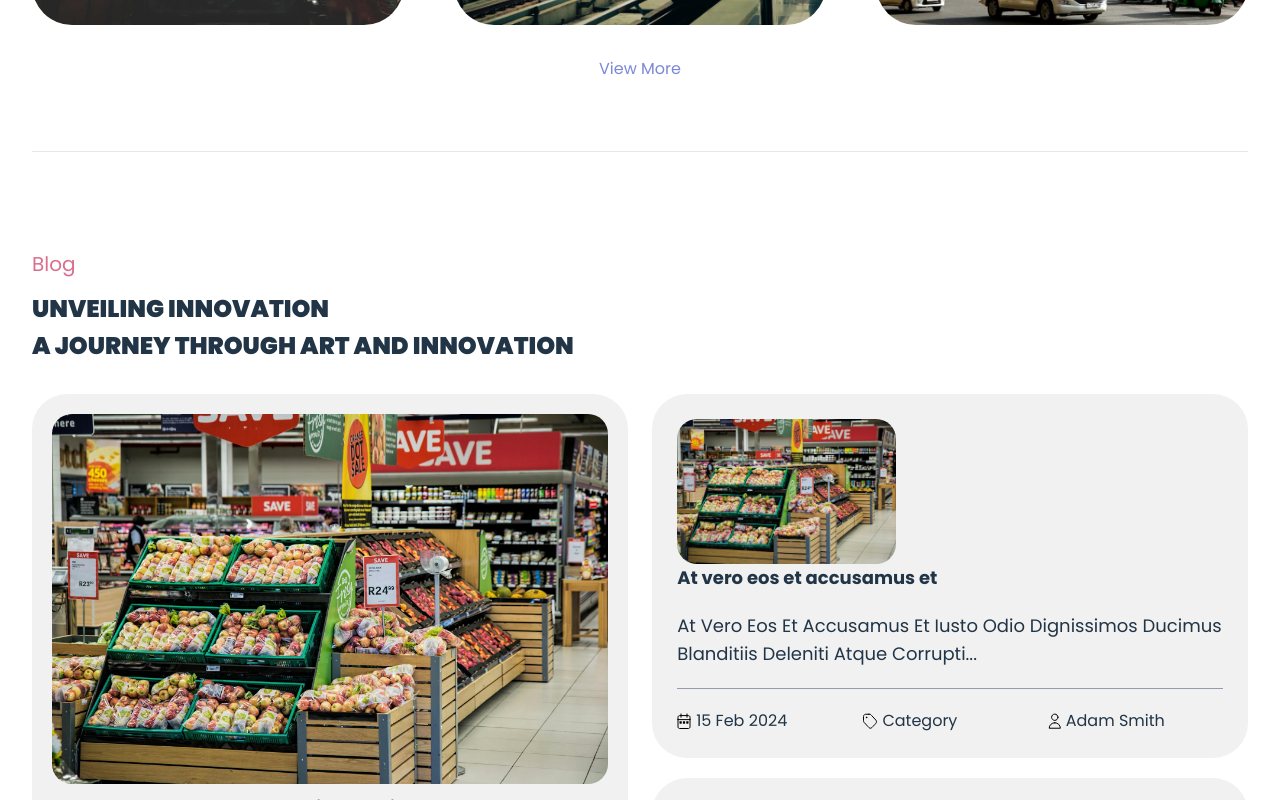
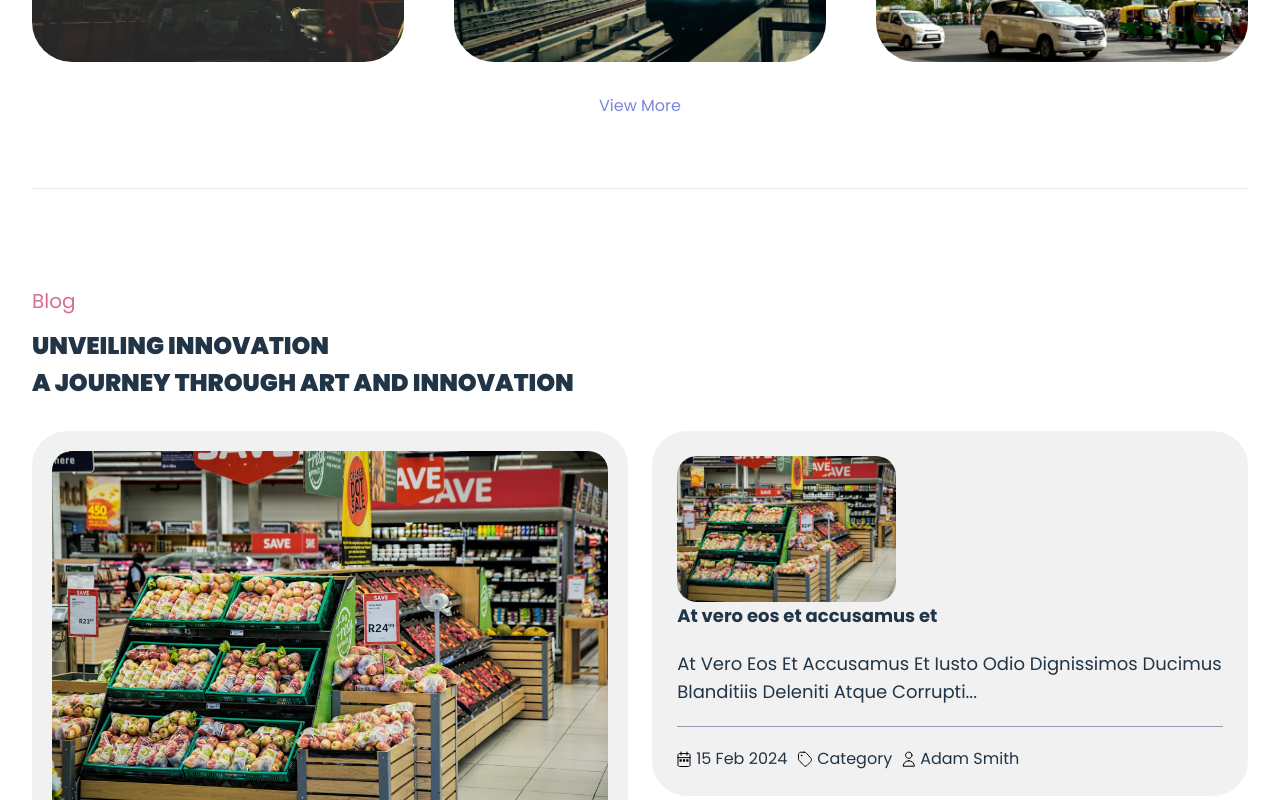
Before and after one commit to vagishaRoot/mashtal, a React (Vite) app: page / in a window 1280 px wide. Shown: the part 3032-3832 px from the top of the page. Built offline with nearby package versions, Linux system fonts and the light colour scheme.

Commit message:
work in home page responsive

```diff
--- a/src/pages/HomePage.jsx
+++ b/src/pages/HomePage.jsx
@@ -72,9 +72,9 @@ const HomePage = () => {
                 <div className="w-[300px] text-2xl font-black uppercase">Find out ongoing exhibition this week</div>
             </div>
             <div className="w-full flex gap-x-[100px] max-1440:gap-x-0 max-1440:justify-between max-991:flex-col">
-                <div className="w-[500px] flex flex-col gap-y-[30px] border-r border-gray-300 max-1440:mr-[50px] max-991:flex-row max-991:border-r-0 max-991:items-start max-991:w-full max-991:border-b max-991:pb-[20px]">
-                    <div className="min-991:w-[500px] max-991:w-full flex">
-                        <div className="min-991:w-[300px] py-[20px] px-[25px] flex flex-col bg-[#DB6D8F] gap-y-[7px] rounded-3xl">
+                <div className="w-[500px] gap-[15px] overflow-x-auto flex flex-col gap-y-[30px] border-r border-gray-300 max-1440:mr-[50px] max-991:flex-row max-991:border-r-0 max-991:items-start max-991:w-full max-991:border-b max-991:pb-[20px]">
+                    <div className="min-991:w-[500px] max-991:w-[300px] flex">
+                        <div className="min-991:w-[300px] py-[20px] min-992:px-[25px] max-991:items-center max-991:w-full max-991:justify-center flex flex-col bg-[#DB6D8F] gap-y-[7px] rounded-3xl">
                             <div className="text-white font-bold text-2xl">Sunday</div>
                             <div className="text-white text-poppins">12 December 2024</div>
                         </div>
@@ -83,8 +83,8 @@ const HomePage = () => {
                             <div className="w-full h-full bg-[#DB6D8F] rounded-full"></div>
                         </div>
                     </div>
-                    <div className="min-991:w-[500px] max-991:w-full flex">
-                        <div className="min-991:w-[300px] py-[20px] px-[25px] flex flex-col bg-[#80818080] gap-y-[7px] rounded-3xl">
+                    <div className="min-991:w-[500px] max-991:w-[300px] flex">
+                        <div className="min-991:w-[300px] py-[20px] min-992:px-[25px] max-991:items-center max-991:w-full max-991:justify-center flex flex-col bg-[#80818080] gap-y-[7px] rounded-3xl">
                             <div className="text-white font-bold text-2xl">Monday</div>
                             <div className="text-poppins">13 December 2024</div>
                         </div>
@@ -94,8 +94,8 @@ const HomePage = () => {
                         </div>
                         {/* <div className="h-[1px] w-[70px] bg-[#DB6D8F]"></div> */}
                     </div>
-                    <div className="min-991:w-[500px] max-991:w-full flex">
-                        <div className="min-991:w-[300px] py-[20px] px-[25px] flex flex-col bg-[#80818080] gap-y-[7px] rounded-3xl">
+                    <div className="min-991:w-[500px] max-991:w-[300px] flex">
+                        <div className="min-991:w-[300px] py-[20px] min-992:px-[25px] max-991:items-center max-991:w-full max-991:justify-center flex flex-col bg-[#80818080] gap-y-[7px] rounded-3xl">
                             <div className="text-white font-bold text-2xl">Tuesday</div>
                             <div className="text-poppins">14 December 2024</div>
                         </div>
@@ -132,7 +132,7 @@ const HomePage = () => {
                 <div className="w-[300px] text-2xl font-black uppercase mt-[10px]">Celebrating Success</div>
                 <div className="text-2xl font-black uppercase">A Look Back at Exhibition</div>
             </div>
-            <div className="w-full grid grid-cols-3 gap-[50px]">
+            <div className="w-full grid grid-cols-3 gap-[50px] max-768:grid-cols-2">
                 <div className="relative rounded-[40px] gallery-image h-[350px]">
                     <img src={mumbai2} className="w-full object-cover h-full rounded-[40px]"/>
                     <div className="play-button absolute bottom-0 w-full flex justify-between p-[40px] items-end bg-gradient-to-t from-black rounded-[40px]">
@@ -207,7 +207,7 @@ const HomePage = () => {
                 <div className="text-2xl font-black uppercase">A Journey Through Art and Innovation</div>
             </div>
             <div className="flex w-full justify-between">
-                <div className="p-[20px] bg-[#F1F1F1] flex flex-col rounded-[35px] gap-y-[10px] w-[49%]">
+                <div className="p-[20px] bg-[#F1F1F1] flex flex-col rounded-[35px] gap-y-[10px] w-[49%] max-991:hidden">
                     <img src={blog2} className="object-cover rounded-[20px]"/>
                     <div className="flex flex-col items-start gap-y-[15px]">
                         <div className="text-lg font-bold">At vero eos et accusamus et iusto odio</div>
@@ -216,7 +216,7 @@ const HomePage = () => {
                             <div className="text-[#547CC5]">Read More</div>
                             <Icons string="arrow" />
                         </div>
-                        <div className="w-full grid grid-cols-3 gap-x-[10px]">
+                        <div className="w-full flex max-991:flex-col gap-[10px]">
                             <div className="flex gap-x-[5px] items-center">
                                 <Icons string="calendar" />
                                 <div className="">15 Feb 2024</div>
@@ -232,14 +232,17 @@ const HomePage = () => {
                         </div>
                     </div>
                 </div>
-                <div className="flex flex-col gap-y-[20px] max-1330:gap-y-[20px] w-[49%]">
-                    <div className="p-[25px] bg-[#F1F1F1] flex rounded-[35px] gap-x-[20px] items-start max-1330:flex-col">
-                        <img src={blog2} className="object-cover rounded-[20px] w-[40%]" />
-                        <div className="flex flex-col gap-y-[20px]">
-                            <div className="text-lg font-bold">At vero eos et accusamus et</div>
+                <div className="flex flex-col gap-y-[20px] max-1330:gap-y-[20px] w-[49%] max-991:w-[90%] min-w-[320px]">
+                    <div className="p-[20px] bg-[#F1F1F1] flex flex-col rounded-[35px] gap-y-[10px] min-992:hidden">
+                        <img src={blog2} className="object-cover rounded-[20px]"/>
+                        <div className="flex flex-col items-start gap-y-[15px]">
+                            <div className="text-lg font-bold">At vero eos et accusamus et iusto odio</div>
                             <div className="text-lg capitalize">At vero eos et accusamus et iusto odio dignissimos ducimus  blanditiis deleniti atque corrupti...</div>
-                            <div className="h-[1px] w-full bg-[#949AAF]"></div>
-                            <div className="w-full grid grid-cols-3 gap-x-[10px]">
+                            <div className="flex gap-x-[5px] items-center">
+                                <div className="text-[#547CC5]">Read More</div>
+                                <Icons string="arrow" />
+                            </div>
+                            <div className="w-full flex max-991:flex-col gap-[10px]">
                                 <div className="flex gap-x-[5px] items-center">
                                     <Icons string="calendar" />
                                     <div className="">15 Feb 2024</div>
@@ -261,7 +264,29 @@ const HomePage = () => {
                             <div className="text-lg font-bold">At vero eos et accusamus et</div>
                             <div className="text-lg capitalize">At vero eos et accusamus et iusto odio dignissimos ducimus  blanditiis deleniti atque corrupti...</div>
                             <div className="h-[1px] w-full bg-[#949AAF]"></div>
-                            <div className="w-full grid grid-cols-3 gap-x-[10px]">
+                            <div className="w-full flex max-991:flex-col gap-[10px]">
+                                <div className="flex gap-x-[5px] items-center">
+                                    <Icons string="calendar" />
+                                    <div className="">15 Feb 2024</div>
+                                </div>
+                                <div className="flex gap-x-[5px] items-center">
+                                    <Icons string="category" />
+                                    <div className="">Category</div>
+                                </div>
+                                <div className="flex gap-x-[5px] items-center">
+                                    <Icons string="profile" />
+                                    <div className="">Adam Smith</div>
+                                </div>
+                            </div>
+                        </div>
+                    </div>
+                    <div className="p-[25px] bg-[#F1F1F1] flex rounded-[35px] gap-x-[20px] items-start max-1330:flex-col">
+                        <img src={blog2} className="object-cover rounded-[20px] w-[40%]" />
+                        <div className="flex flex-col gap-y-[20px]">
+                            <div className="text-lg font-bold">At vero eos et accusamus et</div>
+                            <div className="text-lg capitalize">At vero eos et accusamus et iusto odio dignissimos ducimus  blanditiis deleniti atque corrupti...</div>
+                            <div className="h-[1px] w-full bg-[#949AAF]"></div>
+                            <div className="w-full flex max-991:flex-col gap-[10px]">
                                 <div className="flex gap-x-[5px] items-center">
                                     <Icons string="calendar" />
                                     <div className="">15 Feb 2024</div>
```
